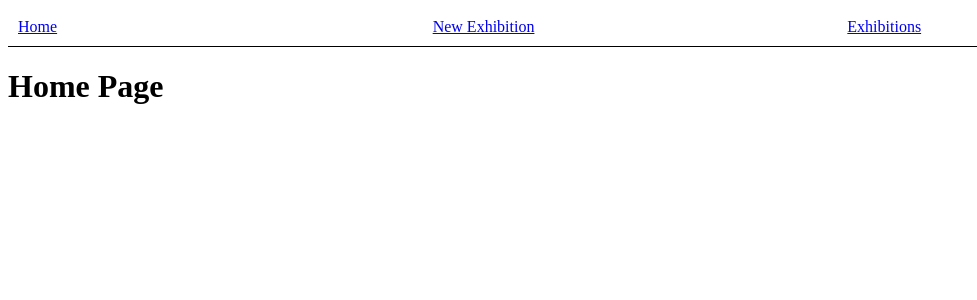
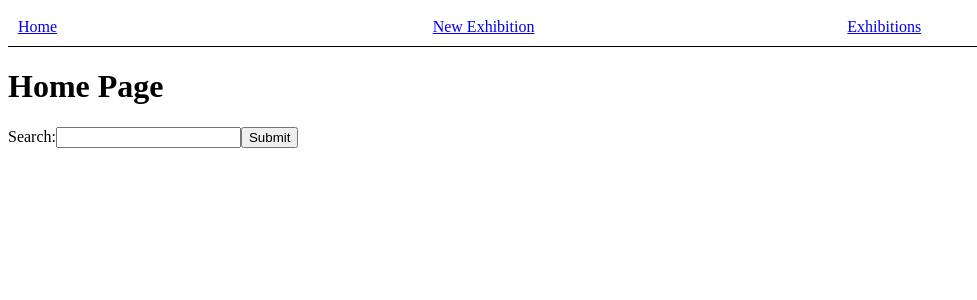
Before and after one commit to IsaacAlbiston/virtual-exhibition, a React (Vite) app in the folder front-end/: page / in a window 1280 px wide. Shown: the top 300 px of the page, without its empty margins (0-977 px from the left). Built offline with nearby package versions, Linux system fonts and the light colour scheme.

Commit message:
Adds search bar to home page

```diff
--- a/front-end/package.json
+++ b/front-end/package.json
@@ -12,7 +12,8 @@
   "dependencies": {
     "react": "^19.1.1",
     "react-dom": "^19.2.0",
-    "react-router": "^7.9.4"
+    "react-router": "^7.9.4",
+    "tailwindcss": "^4.1.14"
   },
   "devDependencies": {
     "@eslint/js": "^9.36.0",
--- /dev/null
+++ b/front-end/src/components/SearchInput.tsx
@@ -0,0 +1,15 @@
+import type { SearchInputProps } from "../models/SearchForm"
+
+const SearchInput: React.FC<SearchInputProps> = ({inputSearchTerm, setInputSearchTerm})=>{
+
+    const updateInputSearchTerm = (event:React.ChangeEvent<HTMLInputElement>)=>{
+        setInputSearchTerm(event.target.value)
+    }
+
+    return<>
+    <label htmlFor="search">Search:</label>
+    <input onChange={updateInputSearchTerm} id="search" type="text" value={inputSearchTerm}/>
+    </>
+}
+
+export default SearchInput
--- /dev/null
+++ b/front-end/src/components/SearchQueryForm.tsx
@@ -0,0 +1,18 @@
+import type { SearchQueryFormProps } from "../models/SearchForm"
+import SearchInput from "./SearchInput"
+import { useState } from "react"
+
+const SearchQueryForm: React.FC<SearchQueryFormProps> = ({setSearchTerm})=>{
+    const [inputSearchTerm, setInputSearchTerm] = useState("")
+
+    const searchQueryFormSubmit = (event:React.FormEvent<HTMLFormElement>)=>{
+        event.preventDefault()
+        setSearchTerm(inputSearchTerm)
+    }
+    return <form onSubmit={searchQueryFormSubmit}>
+        <SearchInput inputSearchTerm={inputSearchTerm} setInputSearchTerm={setInputSearchTerm}/>
+        <button className="font-serif rounded-lg bg-white hover:bg-gray-200" > Submit </button>
+    </form>
+}
+
+export default SearchQueryForm
--- /dev/null
+++ b/front-end/src/models/SearchForm.ts
@@ -0,0 +1,8 @@
+export interface SearchInputProps {
+    inputSearchTerm: string
+    setInputSearchTerm: React.Dispatch<React.SetStateAction<string>>
+}
+
+export interface SearchQueryFormProps {
+    setSearchTerm: React.Dispatch<React.SetStateAction<string>>
+}
--- a/front-end/src/pages/HomePage.tsx
+++ b/front-end/src/pages/HomePage.tsx
@@ -1,6 +1,12 @@
+import { useState } from "react"
+import SearchQueryForm from "../components/SearchQueryForm"
+
 const HomePage = ()=>{
+    const [searchTerm, setSearchTerm] = useState("")
+
     return <>
     <h1>Home Page</h1>
+    <SearchQueryForm setSearchTerm={setSearchTerm}/>
     </>
 }
 
```
Also changed, not shown: 1 other file (tests, documents, lock files or other folders).
